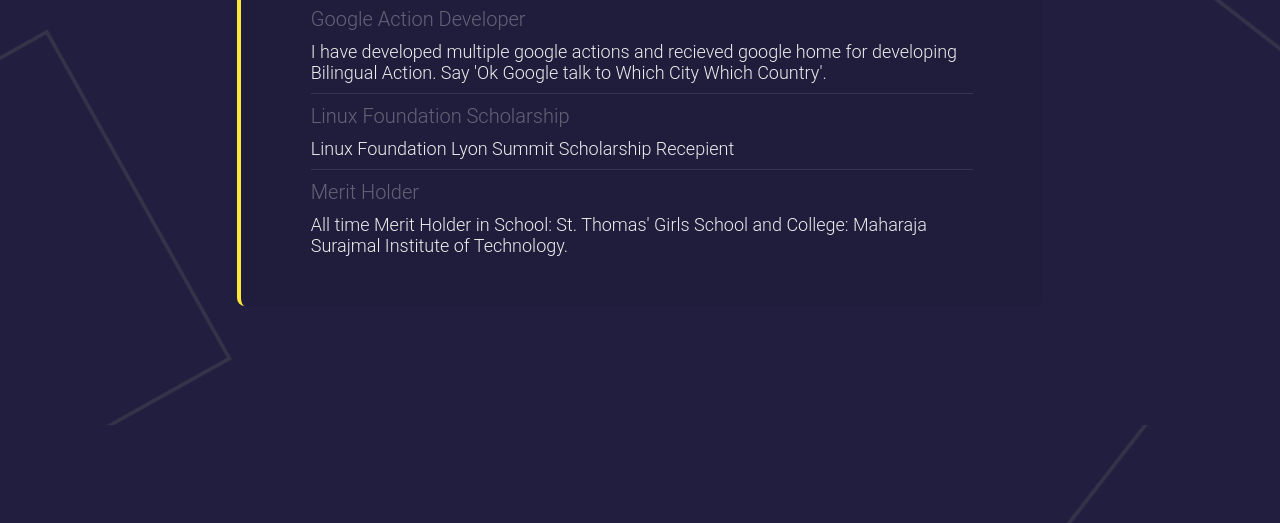
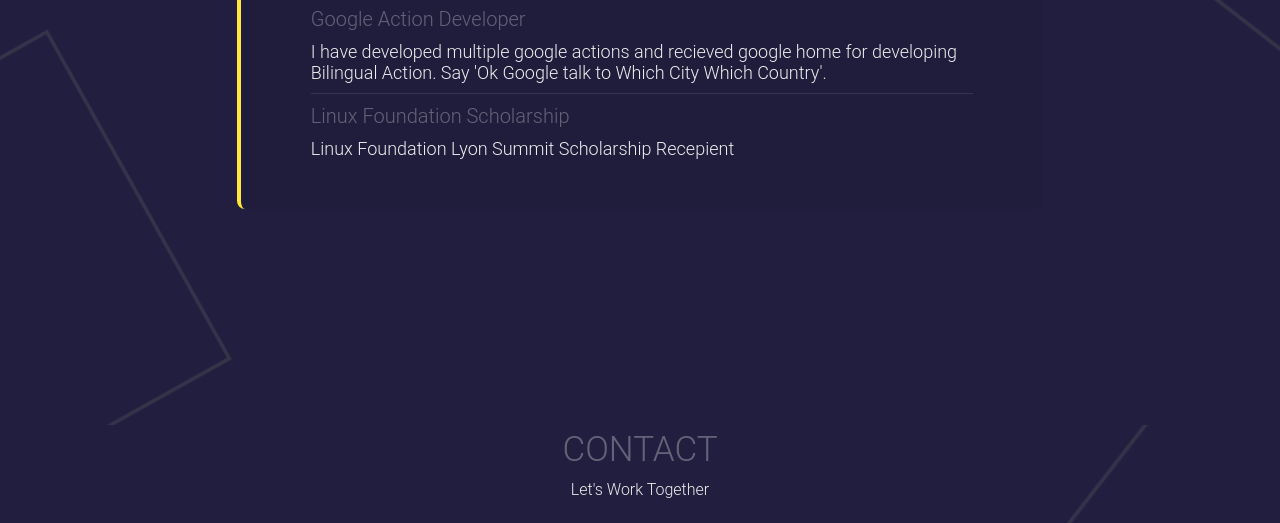
Before and after one commit to sakshi1499/myPortfolio, a plain HTML site: page index.html in a window 1280 px wide. Shown: the part 4375-4898 px from the top of the page. Drawn offline with nearby package versions, Linux system fonts and the light colour scheme.

Commit message:
Update index.html

```diff
--- a/index.html
+++ b/index.html
@@ -292,15 +292,7 @@ I have developed multiple google actions and recieved google home for developing
         Linux Foundation Lyon Summit Scholarship Recepient
       </p>
       </li>
-      <li class="date" data-date="2007-2019">
-      <h1>
-        Merit Holder
-        </h1>
-        <p>
-        All time Merit Holder in School: St. Thomas' Girls School and College: Maharaja Surajmal Institute of Technology.
-      </p>
-      </li>
-          </ul>
+      </ul>
   </div>
   </div>
   </section>
```
